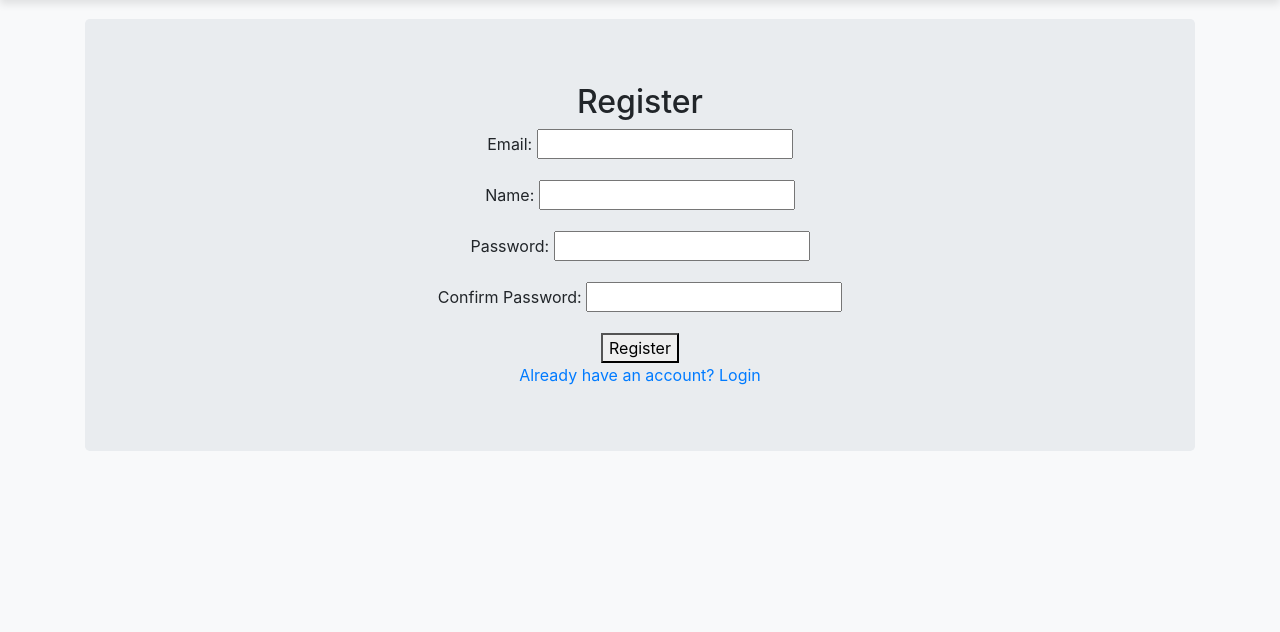
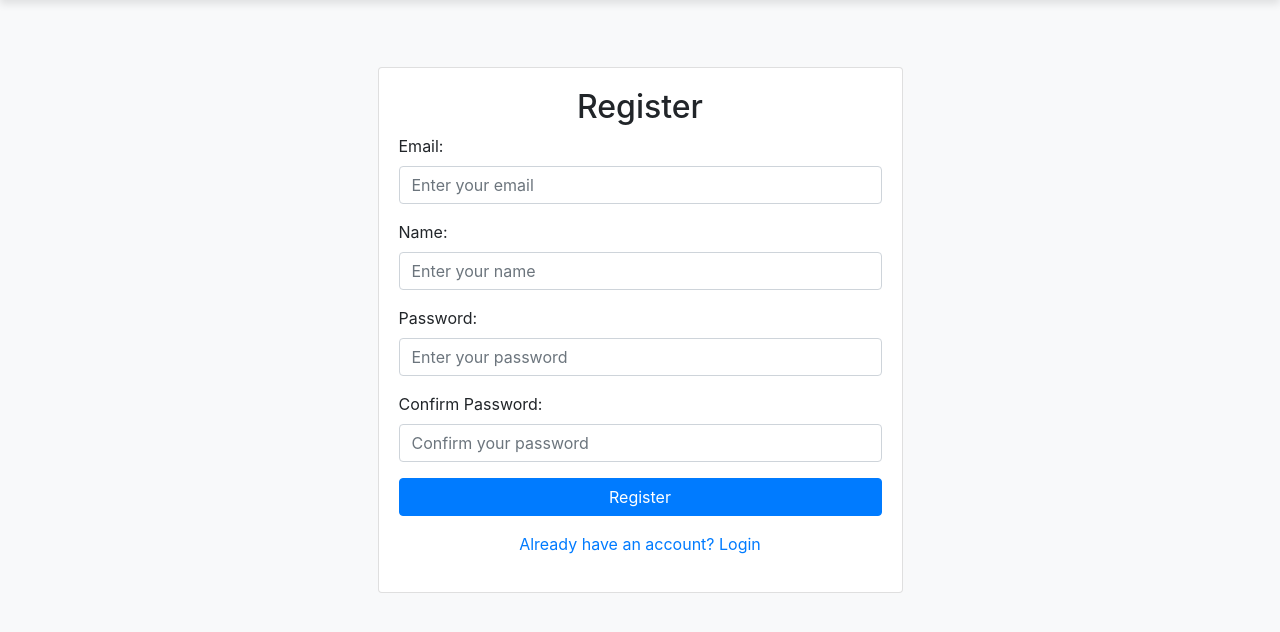
Before and after one commit to marvinide/online-shop, a Django app: page /register/ in a window 1280 px wide. Shown: the part 77-709 px from the top of the page. Run offline with Django 5.2, Linux system fonts and the light colour scheme; some libraries are stand-ins or nearby versions.

Commit message:
styling für login, logout und register hinzugefügt

```diff
--- a/online_shop_project/online_shop_app/forms.py
+++ b/online_shop_project/online_shop_app/forms.py
@@ -2,12 +2,21 @@ from django import forms
 from .models import User
 
 class RegisterForm(forms.ModelForm):
-    password = forms.CharField(widget=forms.PasswordInput)
-    password_confirm = forms.CharField(widget=forms.PasswordInput, label="Confirm Password")
+    password = forms.CharField(
+        widget=forms.PasswordInput(attrs={'class': 'form-control', 'placeholder': 'Enter your password'})
+    )
+    password_confirm = forms.CharField(
+        widget=forms.PasswordInput(attrs={'class': 'form-control', 'placeholder': 'Confirm your password'}),
+        label="Confirm Password"
+    )
 
     class Meta:
         model = User
         fields = ['email', 'name', 'password', 'password_confirm']
+        widgets = {
+            'email': forms.EmailInput(attrs={'class': 'form-control', 'placeholder': 'Enter your email'}),
+            'name': forms.TextInput(attrs={'class': 'form-control', 'placeholder': 'Enter your name'}),
+        }
 
     def clean(self):
         cleaned_data = super().clean()
--- a/online_shop_project/online_shop_app/templates/accounts/register.html
+++ b/online_shop_project/online_shop_app/templates/accounts/register.html
@@ -3,13 +3,31 @@
 {% block title %}Register{% endblock %}
 
 {% block content %}
-    <div class="jumbotron text-center">
-        <h2>Register</h2>
-        <form method="post">
-            {% csrf_token %}
-            {{ form.as_p }}
-            <button type="submit">Register</button>
-        </form>
-        <a href="{% url 'login' %}">Already have an account? Login</a>
+    <div class="container mt-5">
+        <div class="row justify-content-center">
+            <div class="col-md-6">
+                <div class="card">
+                    <div class="card-body">
+                        <h2 class="text-center">Register</h2>
+                        <form method="post">
+                            {% csrf_token %}
+                            {% for field in form %}
+                                <div class="form-group">
+                                    {{ field.label_tag }}
+                                    {{ field }}
+                                    {% if field.errors %}
+                                        <small class="form-text text-danger">{{ field.errors }}</small>
+                                    {% endif %}
+                                </div>
+                            {% endfor %}
+                            <button type="submit" class="btn btn-primary btn-block">Register</button>
+                        </form>
+                        <p class="mt-3 text-center">
+                            <a href="{% url 'login' %}">Already have an account? Login</a>
+                        </p>
+                    </div>
+                </div>
+            </div>
+        </div>
     </div>
 {% endblock %}
```
Also changed, not shown: online_shop_project/online_shop_app/templates/accounts/login.html (+20 -6 lines), online_shop_project/online_shop_app/templates/accounts/logout.html (+17 -7 lines), online_shop_project/db.sqlite3.
